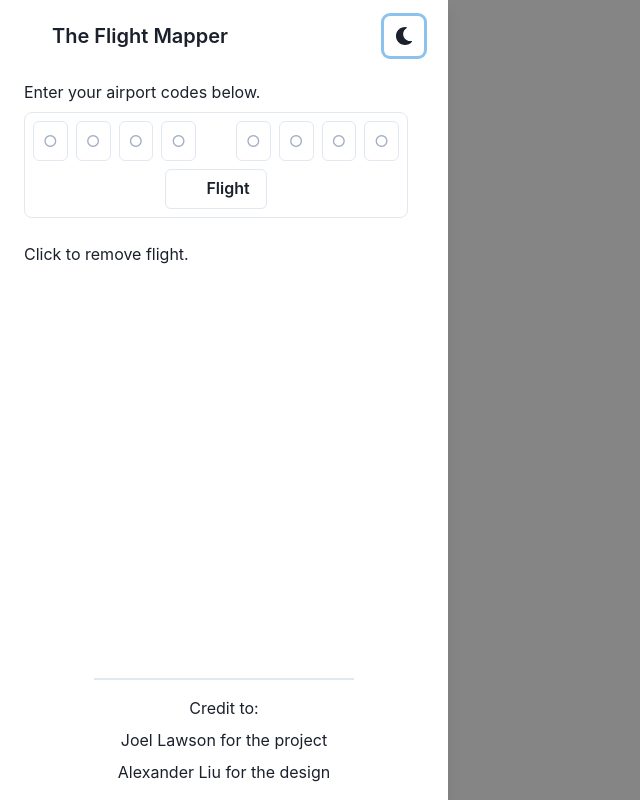
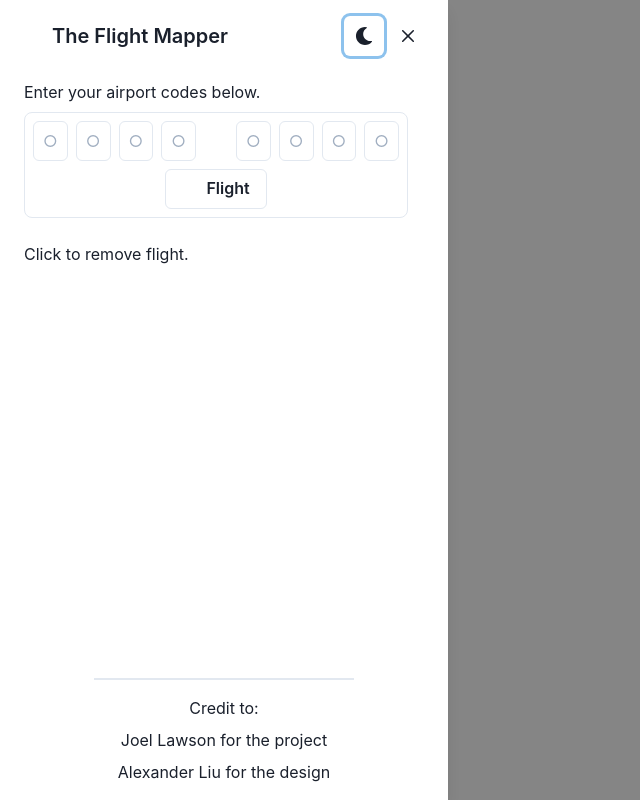
Before and after one commit to aniknia/flightmaps, a React (Create React App) app: page / in a window 1280 px wide. Both pictures are taken after a click on the button "Open". Shown: the whole page, without its empty margins (0-640 px from the left). Built offline with nearby package versions, Linux system fonts and the light colour scheme; some icons are missing.

Commit message:
fix: add close button for drawer

```diff
--- a/src/components/Nav.js
+++ b/src/components/Nav.js
@@ -20,7 +20,7 @@ export default function Nav() {
                 <DrawerOverlay />
                 <DrawerContent>
                     <DrawerHeader>
-                        <NavHead />
+                        <NavHead close={onClose} />
                     </DrawerHeader>
                     <DrawerBody>
                         <Stack spacing='24px'>
--- a/src/components/NavHead.js
+++ b/src/components/NavHead.js
@@ -1,5 +1,5 @@
 import { IoAirplane } from '@react-icons/all-files/io5/IoAirplane'
-import { Flex, Spacer, HStack } from '@chakra-ui/react'
+import { Flex, Spacer, HStack, CloseButton } from '@chakra-ui/react'
 import { ColorModeSwitcher } from '../ColorModeSwitcher'
 
 export default function NavHead(props) {
@@ -12,6 +12,7 @@ export default function NavHead(props) {
             <Spacer />
             <HStack>
                 <ColorModeSwitcher />
+                <CloseButton size='md' onClick={props.close} />
             </HStack>
         </Flex>
     )
```
